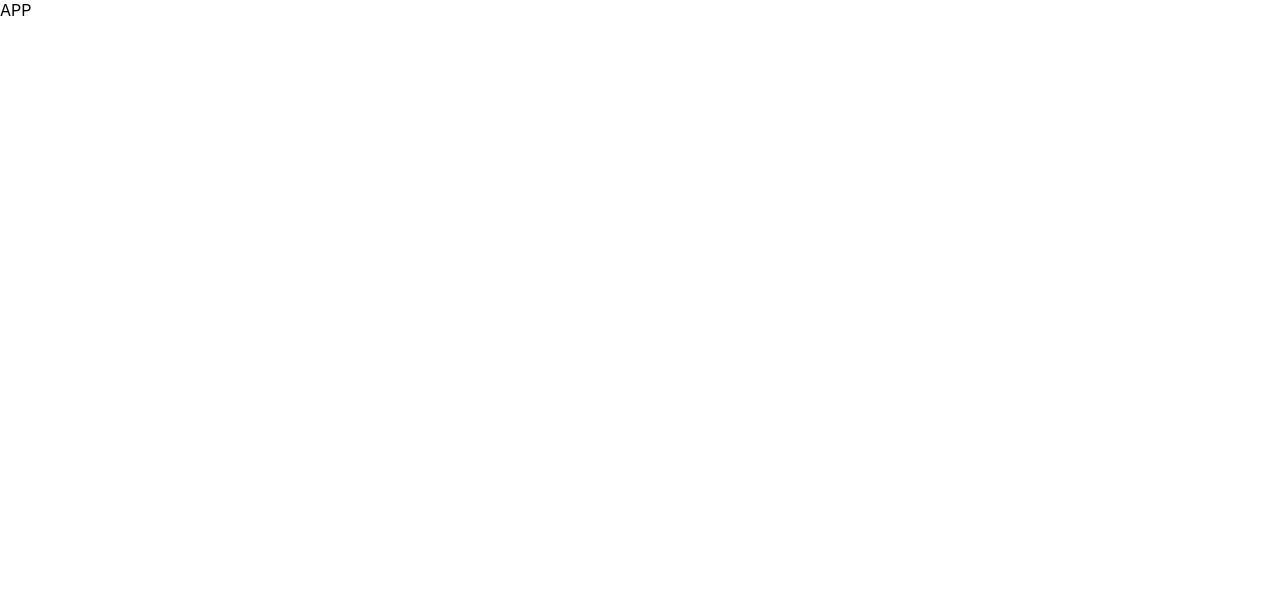
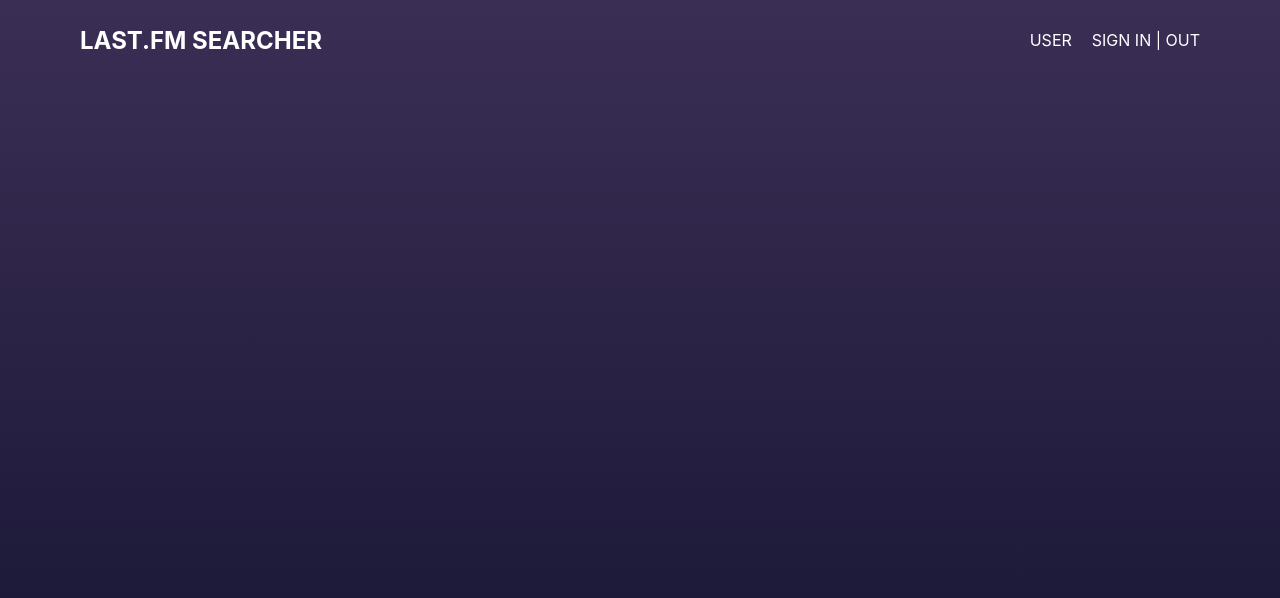
Before and after one commit to rodgabriel/lastfm-app, a React (Create React App) app in the folder client/: page / in a window 1280 px wide. Shown: the top 598 px of the page. Built offline with nearby package versions, Linux system fonts and the light colour scheme.

Commit message:
Basic homepage layout

```diff
--- a/client/package.json
+++ b/client/package.json
@@ -7,6 +7,7 @@
     "@testing-library/react": "^11.1.0",
     "@testing-library/user-event": "^12.1.10",
     "axios": "^0.21.1",
+    "node-sass": "^5.0.0",
     "react": "^17.0.1",
     "react-dom": "^17.0.1",
     "react-scripts": "4.0.2",
--- a/client/src/App.js
+++ b/client/src/App.js
@@ -1,8 +1,18 @@
-import { useEffect } from "react";
-import axios from "axios";
+import { BrowserRouter as Router, Route, Switch } from "react-router-dom";
+
+// pages
+import HomePage from "./pages/HomePage";
 
 function App() {
-  return <div>APP</div>;
+  return (
+    <Router>
+      <Switch>
+        <Route path="/" exact>
+          <HomePage />
+        </Route>
+      </Switch>
+    </Router>
+  );
 }
 
 export default App;
--- a/client/src/index.css
+++ b/client/src/index.css
@@ -1,13 +1,26 @@
+*,
+*::after,
+*::before {
+  padding: 0;
+  margin: 0;
+  box-sizing: border-box;
+}
+
+html {
+  font-size: 62.5%;
+}
+
 body {
   margin: 0;
-  font-family: -apple-system, BlinkMacSystemFont, 'Segoe UI', 'Roboto', 'Oxygen',
-    'Ubuntu', 'Cantarell', 'Fira Sans', 'Droid Sans', 'Helvetica Neue',
+  font-family: -apple-system, BlinkMacSystemFont, "Segoe UI", "Roboto", "Oxygen",
+    "Ubuntu", "Cantarell", "Fira Sans", "Droid Sans", "Helvetica Neue",
     sans-serif;
   -webkit-font-smoothing: antialiased;
   -moz-osx-font-smoothing: grayscale;
+  height: 100vh;
+  width: 100%;
 }
 
-code {
-  font-family: source-code-pro, Menlo, Monaco, Consolas, 'Courier New',
-    monospace;
+#root {
+  height: 100%;
 }
--- /dev/null
+++ b/client/src/pages/HomePage/index.js
@@ -0,0 +1,23 @@
+import {
+  wrapper,
+  navbar,
+  userSection,
+  userImg,
+  logBtn,
+} from "./styles.module.scss";
+
+const HomePage = () => {
+  return (
+    <div className={wrapper}>
+      <nav className={navbar}>
+        <strong>LAST.FM SEARCHER</strong>
+        <div className={userSection}>
+          <div className={userImg}>USER</div>
+          <div className={logBtn}>SIGN IN | OUT</div>
+        </div>
+      </nav>
+    </div>
+  );
+};
+
+export default HomePage;
--- /dev/null
+++ b/client/src/pages/HomePage/styles.module.scss
@@ -0,0 +1,28 @@
+.wrapper {
+  color: #ffffff;
+  height: 100%;
+  background: linear-gradient(to bottom, #3b2e55, #131330);
+}
+
+.navbar {
+  height: 10vh;
+  display: flex;
+  justify-content: space-between;
+  align-items: center;
+  padding: 0 80px;
+
+  & strong {
+    font-size: 2.4rem;
+  }
+}
+
+.userSection {
+  font-size: 1.6rem;
+  display: flex;
+  justify-content: space-between;
+  align-items: center;
+
+  .userImg {
+    margin-right: 2rem;
+  }
+}
```
Also changed, not shown: 1 other file (tests, documents, lock files or other folders).
